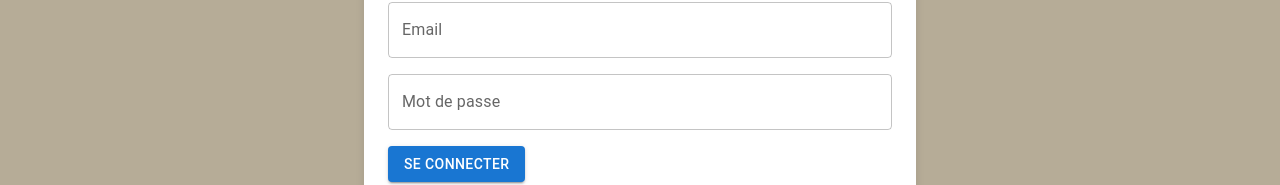
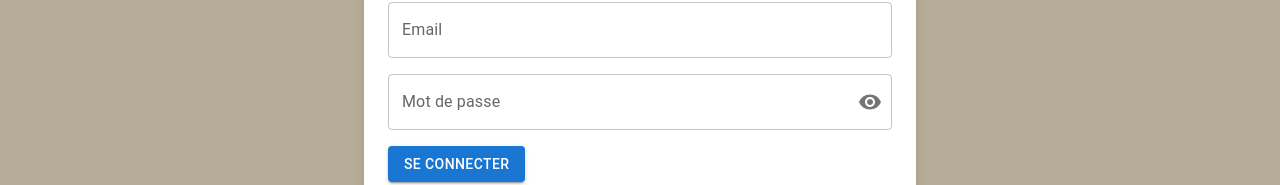
Before and after one commit to nicov51/blog-generic, a Next.js app: page /login in a window 1280 px wide. Shown: the part 232-417 px from the top of the page. Built offline with nearby package versions, Linux system fonts and the light colour scheme; no server answers.

Commit message:
feat(login):add showpassword and verif

```diff
--- a/src/components/LoginForm.tsx
+++ b/src/components/LoginForm.tsx
@@ -1,13 +1,27 @@
+"use client";
+
 import React, { useState } from 'react';
-import { TextField, Button, Box } from '@mui/material';
+import { TextField, Button, Box, InputAdornment, IconButton } from '@mui/material';
+import { Visibility, VisibilityOff } from '@mui/icons-material';
 import {signIn} from "next-auth/react";
+import { useRouter } from "next/navigation";
 
 export default function LoginForm() {
   const [email, setEmail] = useState('');
   const [password, setPassword] = useState('');
+  const [showPassword, setShowPassword] = useState(false);
+  const [error, setError] = useState('');
+  const router = useRouter();
 
   const handleSubmit = async (event: React.FormEvent) => {
     event.preventDefault();
+    setError('');
+
+    if (!email || !password) {
+      setError("Veuillez remplir tous les champs.");
+      return;
+    }
+
     // Logique de soumission du formulaire
     try {
       const res = await signIn("credentials", {
@@ -17,19 +31,20 @@ export default function LoginForm() {
       });
 
       if (res?.error) {
-        console.error("Erreur:", res.error);
+        setError(res.error);
       } else {
-        console.log("Connexion réussie !");
         // Rediriger l'utilisateur après une connexion réussie
-        window.location.href = "/";
+        router.push ("/articles");
       }
     } catch (error) {
-      console.error("Erreur lors de la connexion:", error);
+      setError("Erreur lors de la connexion:");
     }
   };
 
   return (
     <Box component="form" onSubmit={handleSubmit} sx={{ width: '100%', mt: 1 }}>
+      {error && <Box sx={{ color: 'red', mb: 2 }}>{error}</Box>}
+
       <TextField
         fullWidth
         label="Email"
@@ -41,11 +56,26 @@ export default function LoginForm() {
       <TextField
         fullWidth
         label="Mot de passe"
-        type="password"
+        type={showPassword ? "text" : "password"}
         variant="outlined"
         value={password}
         onChange={(e) => setPassword(e.target.value)}
         sx={{ mb: 2 }}
+        slotProps={{
+          input: {
+            endAdornment: (
+              <InputAdornment position="end">
+                <IconButton
+                  onClick={() => setShowPassword((prev) => !prev)}
+                  edge="end"
+                  tabIndex={-1}
+                >
+                  {showPassword ? <VisibilityOff /> : <Visibility />}
+                </IconButton>
+              </InputAdornment>
+            ),
+          },
+        }}
       />
       <Button type="submit" variant="contained" color="primary">
         Se connecter
```
